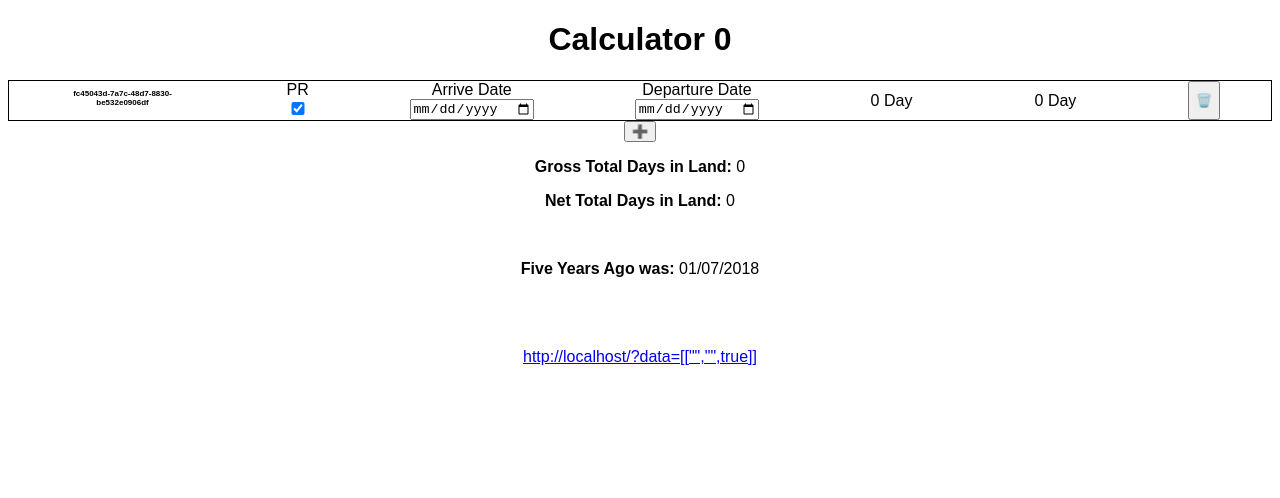
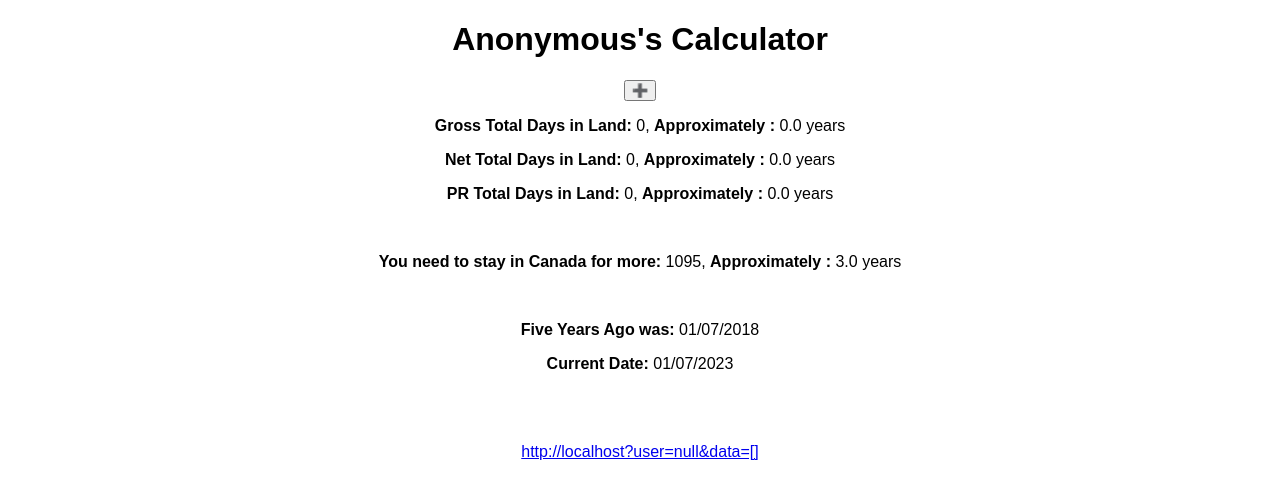
Before and after one commit to lufemas/CanadianInLandCalculator, a React (Create React App) app: page / in a window 1280 px wide. Shown: the top 498 px of the page. Built offline with nearby package versions, Linux system fonts and the light colour scheme.

Commit message:
fully working

```diff
--- a/src/App.tsx
+++ b/src/App.tsx
@@ -1,10 +1,13 @@
 import "./styles.scss";
 import TotalCalculator from "./components/TotalCalculator";
+import { CalculatorProvider } from "./Contexts/CalculatorContext";
 
 export default function App() {
   return (
     <div className="App">
-      <TotalCalculator />
+      <CalculatorProvider>
+        <TotalCalculator />
+      </CalculatorProvider>
     </div>
   );
 }
--- /dev/null
+++ b/src/Contexts/CalculatorContext.tsx
@@ -0,0 +1,132 @@
+import React, { createContext, useEffect, useState } from 'react';
+
+const CalculatorContext = createContext(null);
+
+const CalculatorProvider = ({ children }) => {
+  const [user, setUser] = useState({});
+  const [periods, setPeriods] = useState({});
+  const [grossDays, setGrossDays] = useState(0);
+  const [netDays, setNetDays] = useState(0);
+  const [prDays, setPrDays] = useState(0);
+  const [remainingDays, setRemainingDays] = useState(0);
+  const [currentDate, setCurrentDate] = useState(new Date());
+  const [fiveYearsAgoDate, setFiveYearsAgoDate] = useState(new Date(currentDate.getFullYear() - 5, currentDate.getMonth(), currentDate.getDate()));
+
+  const getPeriods = () => periods;
+  const pushPeriod = (newPeriod) => {
+    setPeriods(prevPeriods=>({...prevPeriods, [newPeriod.id]: newPeriod}))
+  };
+
+  const calculateTotalDays = () => {
+    // Set Gross Total Days
+    let grossTotalDaysTemp: number = 0;
+    let netTotalDaysTemp: number = 0;
+    let prTotalDaysTemp: number = 0;
+    for (const [key, value] of Object.entries(periods)) {
+      // console.log(`'KEY/VALUE`, key, value);
+      grossTotalDaysTemp += value["daysInLand"] || 0;
+      netTotalDaysTemp += value["fullDaysInLand"] || 0;
+      if(value["isPR"]) {
+
+        prTotalDaysTemp += value["fullDaysInLand"] || 0;
+      }
+    }
+    setGrossDays(grossTotalDaysTemp)
+    setNetDays(netTotalDaysTemp)
+    setPrDays(prTotalDaysTemp)
+
+    netTotalDaysTemp = netTotalDaysTemp > 365 ? 354 : netTotalDaysTemp;
+    setRemainingDays((365*3) - netTotalDaysTemp - prTotalDaysTemp)
+    console.log(getUrl())
+  }
+
+  const getUrl = () => {
+
+    // let dates = [];
+    // for (const [key, value] of Object.entries(inputValues)) {
+    //   dates
+    // }
+    console.log('inputValues', Object.entries(periods))
+    const jsonString = JSON.stringify(Object.entries(periods).map(([inputValueKey, inputValue])=>{
+      return [inputValue['arriveDate'],inputValue['departureDate'], inputValue['isPR']]
+    }));
+    console.log('Generated JsonString', jsonString)
+    const encodedJsonString = encodeURIComponent(jsonString);
+    // console.log('encodedJsonString', encodedJsonString)
+    console.log('---- USER', user)
+    return window.location.origin + "?user="+ JSON.stringify(user) +"&data=" + jsonString;
+  }
+  const removePeriod = (index: any) => {
+    // console.log("removing:", index);
+    // setPeriodInputs(periodInputs.filter(periodInput => periodInput.props.id != index));
+    setPeriods( prevInputValues => {
+      const newInputValues = {...prevInputValues};
+      delete newInputValues[index];
+      return newInputValues;
+
+    });
+
+  };
+
+  useEffect(()=>{
+    console.log(`[CalculatorContext.tsx] Periods:`, periods);
+    calculateTotalDays();
+  }, [periods]);
+
+  // The Query Param
+  useEffect(() => {
+    console.clear();
+    const queryString = window.location.search;
+    const urlParams = new URLSearchParams(queryString);
+
+    const userEncodedJsonString = urlParams.get('user');
+    const userJsonString = decodeURIComponent(userEncodedJsonString);
+    setUser(JSON.parse(userJsonString));
+
+    const encodedJsonString = urlParams.get('data');
+    const jsonString = decodeURIComponent(encodedJsonString);
+    console.log(`jsonString`, jsonString)
+    console.log(`jsonString`, jsonString[115])
+    console.log(`jsonString`, jsonString[116])
+    const data = JSON.parse(jsonString);
+
+    if(data){
+      let loadedInputValues = {};
+      for (const [key, value] of Object.entries(data)) {
+        // console.log('key', key)
+        // console.log('value', value)
+        loadedInputValues = {...loadedInputValues, [key]: {arriveDate: value[0],departureDate: value[1], isPR: value[2]}}
+      }
+      setPeriods(loadedInputValues)
+      console.log('loadedInputValues', loadedInputValues)
+
+    }
+
+    return () => {
+
+    }
+  }, [])
+
+
+  return (
+    <CalculatorContext  .Provider
+      value={{
+        user,
+        periods,
+        pushPeriod,
+        removePeriod,
+        grossDays,
+        netDays,
+        prDays,
+        remainingDays,
+        currentDate,
+        fiveYearsAgoDate,
+        getUrl
+      }}
+    >
+      {children}
+    </CalculatorContext.Provider>
+  );
+};
+
+export { CalculatorContext, CalculatorProvider };
--- a/src/components/PeriodInput.tsx
+++ b/src/components/PeriodInput.tsx
@@ -11,7 +11,7 @@ const formatDate = (dateToFormat: any) => {
 
 // @ts-ignore
 export default function PeriodInput({ id = '', onChange, onRemove, inputValue='', loadArriveDate='', loadDepartureDate='' }) {
-  console.log('Single, inputValue', inputValue)
+  // console.log('Single, inputValue', inputValue)
   const [arriveDate, setArriveDate] = useState("");
   const [departureDate, setDepartureDate] = useState("");
   const [daysInLand, setDaysInLand] = useState(0);
--- a/src/components/TotalCalculator.tsx
+++ b/src/components/TotalCalculator.tsx
@@ -1,13 +1,24 @@
-import { useEffect, useState } from "react";
+import { useContext, useEffect, useState } from "react";
 import PeriodInput from "../components/PeriodInput";
 import { v4 as uuidv4 } from "uuid";
 import { ToastContainer, toast } from 'react-toastify';
 import 'react-toastify/dist/ReactToastify.css';
+import { CalculatorContext } from "../Contexts/CalculatorContext";
 
 export default function App() {
-  const [grossTotalDays, setGrossTotalDays] = useState(0);
-  const [netTotalDays, setNetTotalDays] = useState(0);
-  const [periodInputs, setPeriodInputs] = useState([] as JSX.Element[]);
+  const {
+          user,
+          periods,
+          pushPeriod,
+          removePeriod,
+          grossDays,
+          netDays,
+          prDays,
+          remainingDays,
+          currentDate,
+          fiveYearsAgoDate,
+          getUrl,
+        } = useContext(CalculatorContext)
   const [inputValues, setInputValues]
     = useState({
       [uuidv4()]: {
@@ -16,23 +27,10 @@ export default function App() {
             // departureDate: "",
             // id: uuidv4()
           }} as any);
-  const currentDate = new Date();
-  const fiveYearsAgoDate = new Date(currentDate.getFullYear() - 5, currentDate.getMonth(), currentDate.getDate());
-  const onRemoveInput = (index: any) => {
-    // console.log("removing:", index);
-    // setPeriodInputs(periodInputs.filter(periodInput => periodInput.props.id != index));
-    setInputValues( prevInputValues => {
-      const newInputvalues = {...prevInputValues};
-      delete newInputvalues[index];
-      return newInputvalues;
-
-    });
-
-  };
 
   const onInputChange = (changeInput: any) => {
     const id = changeInput.id;
-    console.log("chaging:", changeInput);
+    // console.log("chaging:", changeInput);
 
     Object.values(inputValues).forEach( (input: any) => {
       if(!input.id != changeInput.id ) {
@@ -46,61 +44,58 @@ export default function App() {
     })
 
     setInputValues({ ...inputValues, [`${id}`]: { ...changeInput } });
+    pushPeriod(changeInput)
   };
 
   const addPeriodInput = () => {
-    // const newElement = (
-    //   <PeriodInput
-    //     id={uuidv4()}
-    //     onChange={onInputChange}
-    //     onRemove={onRemoveInput}
-    //     inputValue={'a'}
-    //   />
-    // );
-    // setPeriodInputs([...periodInputs, newElement]);
-    setInputValues({...inputValues, [uuidv4()]: {}})
+    // setInputValues({...inputValues, [uuidv4()]: {}})
+    pushPeriod({id: uuidv4()})
   };
 
-  const getUrl = () => {
 
-    // let dates = [];
-    // for (const [key, value] of Object.entries(inputValues)) {
-    //   dates
-    // }
-    console.log('inputValues', Object.entries(inputValues))
-    const jsonString = JSON.stringify(Object.entries(inputValues).map(([inputValueKey, inputValue])=>{
-      return [inputValue['arriveDate'],inputValue['departureDate'], inputValue['isPR']]
-    }));
-    const encodedJsonString = encodeURIComponent(jsonString);
-    return window.location.href + "?data=" + jsonString;
-  }
   const areDatePeriodsIntersecting = (start1, end1, start2, end2) => {
     return start1 <= end2 && start2 <= end1;
   }
 
   useEffect(() => {
-    console.clear();
-    const queryString = window.location.search;
-    const urlParams = new URLSearchParams(queryString);
-    const encodedJsonString = urlParams.get('data');
-    const jsonString = decodeURIComponent(encodedJsonString);
-    const data = JSON.parse(jsonString);
-    // console.log( 'jsonString', jsonString)
-    // console.log( 'parserd', data)
+    // console.clear();
+    // const queryString = window.location.search;
+    // const urlParams = new URLSearchParams(queryString);
+    // const encodedJsonString = urlParams.get('data');
+    // const jsonString = decodeURIComponent(encodedJsonString);
+    // const data = JSON.parse(jsonString);
+    // // console.log( 'jsonString', jsonString)
+    // // console.log( 'parserd', data)
 
-    if(data){
-      let loadedInputValues = {};
-      for (const [key, value] of Object.entries(data)) {
-        // console.log('key', key)
-        // console.log('value', value)
-        loadedInputValues = {...loadedInputValues, [key]: {arriveDate: value[0],departureDate: value[1], isPR: value[2]}}
-      }
-      setInputValues(loadedInputValues)
-      console.log('loadedInputValues', loadedInputValues)
+    // if(data){
+    //   let loadedInputValues = {};
+    //   for (const [key, value] of Object.entries(data)) {
+    //     // console.log('key', key)
+    //     // console.log('value', value)
+    //     loadedInputValues = {...loadedInputValues, [key]: {arriveDate: value[0],departureDate: value[1], isPR: value[2]}}
+    //   }
+    //   setInputValues(loadedInputValues)
+    //   console.log('loadedInputValues', loadedInputValues)
 
-    }
+    // }
 
   }, []);
+
+  // const calculateTotalDays = () => {
+  //   // Set Gross Total Days
+  //   let grossTotalDaysTemp: number = 0;
+  //   let netTotalDaysTemp: number = 0;
+  //   for (const [key, value] of Object.entries(inputValues)) {
+  //     // console.log(`${key}: ${value}`);
+  //     grossTotalDaysTemp += value["daysInLand"] || 0;
+  //     netTotalDaysTemp += value["fullDaysInLand"] || 0;
+  //   }
+  //   // console.log('grossTotalDaysTemp', grossTotalDaysTemp)
+  //   setGrossTotalDays(grossTotalDaysTemp)
+  //   setNetTotalDays(netTotalDaysTemp)
+
+  //   console.log(getUrl())
+  // }
   useEffect(() => {
     // addPeriodInput();
     // console.log("useEffect inputValues", inputValues);
@@ -120,19 +115,7 @@ export default function App() {
 
     }
 
-    // Set Gross Total Days
-    let grossTotalDaysTemp: number = 0;
-    let netTotalDaysTemp: number = 0;
-    for (const [key, value] of Object.entries(inputValues)) {
-      // console.log(`${key}: ${value}`);
-      grossTotalDaysTemp += value["daysInLand"] || 0;
-      netTotalDaysTemp += value["fullDaysInLand"] || 0;
-    }
-    // console.log('grossTotalDaysTemp', grossTotalDaysTemp)
-    setGrossTotalDays(grossTotalDaysTemp)
-    setNetTotalDays(netTotalDaysTemp)
-
-    console.log(getUrl())
+    // calculateTotalDays();
   }, [inputValues]);
 
   useEffect(() => {
@@ -142,7 +125,7 @@ export default function App() {
   return (
     <>
     {/* <div className="total-calculator"> */}
-      <h1>Calculator 0</h1>
+      <h1>{user?.firstName || 'Anonymous'}'s Calculator</h1>
 
       {/* <PeriodInput id={1} onChange={onInputChange} onRemove={onRemoveInput} /> */}
 
@@ -150,7 +133,7 @@ export default function App() {
         return periodInput;
       })} */}
 
-      { Object.keys(inputValues).map((inputValueKey) => {
+      {/* { Object.keys(inputValues).map((inputValueKey) => {
         // console.log('mapping key', inputValueKey)
         return <PeriodInput
                 key={inputValueKey}
@@ -162,22 +145,48 @@ export default function App() {
                 inputValue={inputValues[inputValueKey]}/>
 
         })
+      } */}
+
+      { Object.entries(periods).map(([periodKey]) => {
+        // console.log('mapping key', periodKey)
+        console.log('periodKey: ', periodKey)
+        return <PeriodInput
+                key={periodKey}
+                id={periodKey}
+                onChange={onInputChange}
+                onRemove={removePeriod}
+                loadArriveDate={periods[periodKey]["arriveDate"]}
+                loadDepartureDate={periods[periodKey]["departureDate"]}
+                inputValue={periods[periodKey]}/>
+
+        })
       }
       {/* <PeriodInput /> */}
 
       <button onClick={addPeriodInput}>➕</button>
-      <p><strong>Gross Total Days in Land:</strong> {grossTotalDays}</p>
-      <p><strong>Net Total Days in Land: </strong>{netTotalDays}</p>
-      <br></br>
+      <p><strong>Gross Total Days in Land:</strong> {grossDays}, <strong>Approximately :</strong> {(grossDays/365).toFixed(1)} years</p>
+      <p><strong>Net Total Days in Land: </strong>{netDays}, <strong>Approximately :</strong> {(netDays  /365).toFixed(1)} years</p>
+      <p><strong>PR Total Days in Land: </strong>{prDays}, <strong>Approximately :</strong> {(prDays/365).toFixed(1)} years</p>
+      <br/>
+      <p><strong>You need to stay in Canada for more: </strong>{remainingDays}, <strong>Approximately :</strong> {(remainingDays/365).toFixed(1)} years</p>
+
+      <br/>
       <p><strong>Five Years Ago was: </strong>{fiveYearsAgoDate.toLocaleDateString("en-GB", {
           year: "numeric",
           month: "2-digit",
           day: "2-digit"
         })}
       </p>
-      <br></br>
-      <br></br>
-      <br></br>
+      <p><strong>Current Date: </strong>{currentDate.toLocaleDateString("en-GB", {
+          year: "numeric",
+          month: "2-digit",
+          day: "2-digit"
+        })}
+      </p>
+      {/* <button onClick={()=>calculateTotalDays()}>Calculate</button> */}
+      <br/>
+      <br/>
+      <br/>
       <a href={getUrl()} target="_blank" rel="noopener noreferrer">{getUrl()}</a>
     {/* </div> */}
     <ToastContainer></ToastContainer>
```
